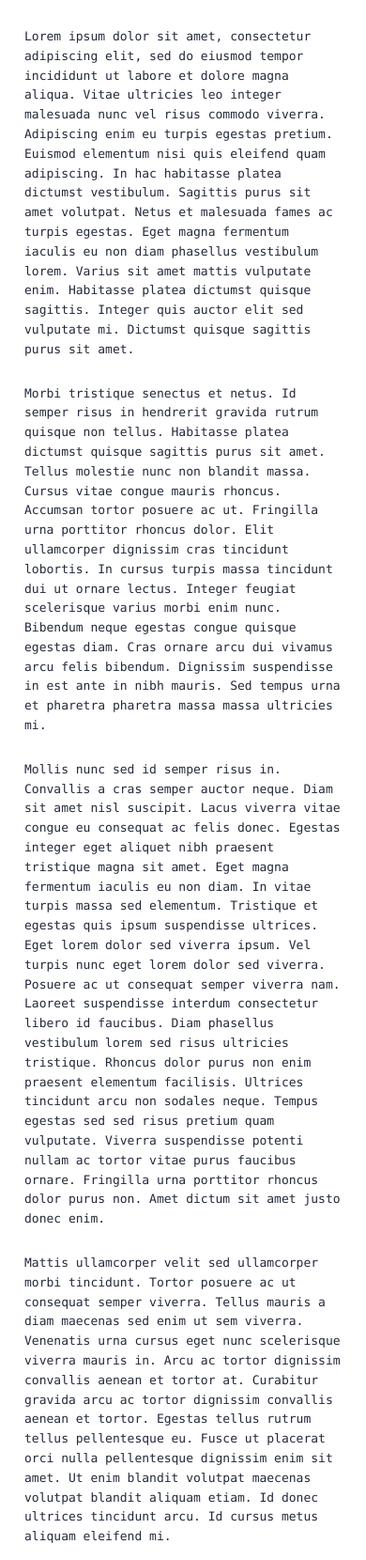
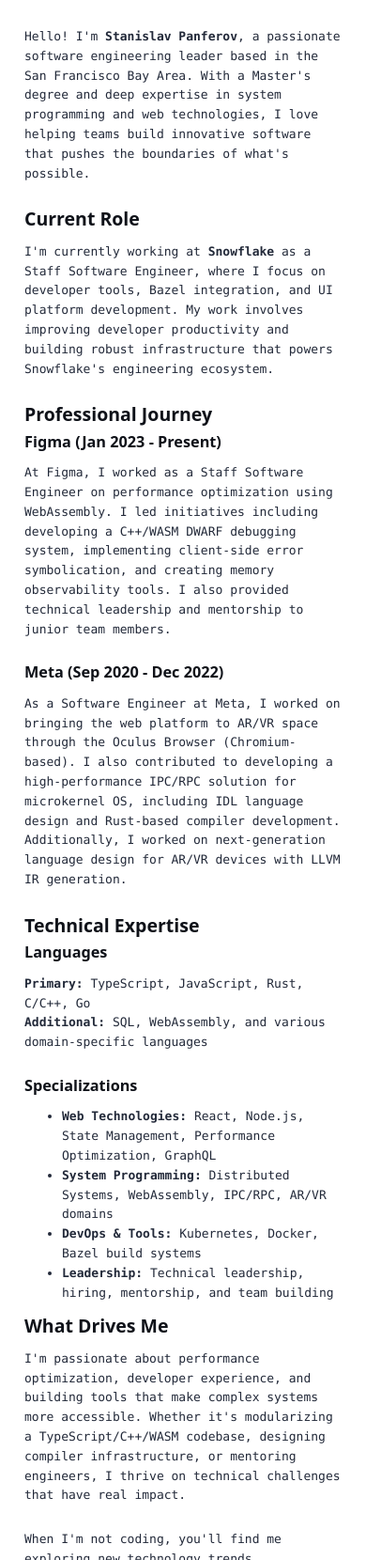
Before and after one commit to s-panferov/stanislav.blog, an Astro site: page /about in a window 390 px wide. Shown: the part 340-2000 px from the top of the page at 94% size. Built offline with nearby package versions, Linux system fonts and the light colour scheme; Astro itself is replaced by a stand-in of ours.

Commit message:
Update site structure and about page
- Make blog posts the homepage instead of separate /blog route
- Remove Home link from navigation
- Update About page with comprehensive professional background
- Add current role at Snowflake with focus on developer tools and Bazel
- Include detailed experience from Figma and Meta
- List technical expertise and leadership experience

```diff
--- a/src/components/Header.astro
+++ b/src/components/Header.astro
@@ -8,8 +8,7 @@
 	<nav>
 		<h2><a href="/">{SITE_TITLE}</a></h2>
 		<div class="internal-links">
-			<HeaderLink href="/">Home</HeaderLink>
-			<HeaderLink href="/blog">Blog</HeaderLink>
+			<HeaderLink href="/">Blog</HeaderLink>
 			<HeaderLink href="/about">About</HeaderLink>
 		</div>
 		<div class="social-links">
--- a/src/pages/about.astro
+++ b/src/pages/about.astro
@@ -5,59 +5,76 @@
 
 <Layout
 	title="About Me"
-	description="Lorem ipsum dolor sit amet"
-	pubDate={new Date('August 08 2021')}
+	description="Software Engineering Leader specializing in web platform, performance, and developer tools"
+	pubDate={new Date('January 09 2024')}
 	heroImage={AboutHeroImage}
 >
 	<p>
-		Lorem ipsum dolor sit amet, consectetur adipiscing elit, sed do eiusmod tempor incididunt ut
-		labore et dolore magna aliqua. Vitae ultricies leo integer malesuada nunc vel risus commodo
-		viverra. Adipiscing enim eu turpis egestas pretium. Euismod elementum nisi quis eleifend quam
-		adipiscing. In hac habitasse platea dictumst vestibulum. Sagittis purus sit amet volutpat. Netus
-		et malesuada fames ac turpis egestas. Eget magna fermentum iaculis eu non diam phasellus
-		vestibulum lorem. Varius sit amet mattis vulputate enim. Habitasse platea dictumst quisque
-		sagittis. Integer quis auctor elit sed vulputate mi. Dictumst quisque sagittis purus sit amet.
+		Hello! I'm <strong>Stanislav Panferov</strong>, a passionate software engineering leader based in the San Francisco Bay Area.
+		With a Master's degree and deep expertise in system programming and web technologies, I love helping teams build
+		innovative software that pushes the boundaries of what's possible.
+	</p>
+
+	<h2>Current Role</h2>
+	<p>
+		I'm currently working at <strong>Snowflake</strong> as a Staff Software Engineer, where I focus on developer tools,
+		Bazel integration, and UI platform development. My work involves improving developer productivity and building
+		robust infrastructure that powers Snowflake's engineering ecosystem.
+	</p>
+
+	<h2>Professional Journey</h2>
+
+	<h3>Figma (Jan 2023 - Present)</h3>
+	<p>
+		At Figma, I worked as a Staff Software Engineer on performance optimization using WebAssembly. I led initiatives
+		including developing a C++/WASM DWARF debugging system, implementing client-side error symbolication, and creating
+		memory observability tools. I also provided technical leadership and mentorship to junior team members.
+	</p>
+
+	<h3>Meta (Sep 2020 - Dec 2022)</h3>
+	<p>
+		As a Software Engineer at Meta, I worked on bringing the web platform to AR/VR space through the Oculus Browser
+		(Chromium-based). I also contributed to developing a high-performance IPC/RPC solution for microkernel OS,
+		including IDL language design and Rust-based compiler development. Additionally, I worked on next-generation
+		language design for AR/VR devices with LLVM IR generation.
+	</p>
+
+	<h2>Technical Expertise</h2>
+
+	<h3>Languages</h3>
+	<p>
+		<strong>Primary:</strong> TypeScript, JavaScript, Rust, C/C++, Go<br/>
+		<strong>Additional:</strong> SQL, WebAssembly, and various domain-specific languages
+	</p>
+
+	<h3>Specializations</h3>
+	<ul>
+		<li><strong>Web Technologies:</strong> React, Node.js, State Management, Performance Optimization, GraphQL</li>
+		<li><strong>System Programming:</strong> Distributed Systems, WebAssembly, IPC/RPC, AR/VR domains</li>
+		<li><strong>DevOps & Tools:</strong> Kubernetes, Docker, Bazel build systems</li>
+		<li><strong>Leadership:</strong> Technical leadership, hiring, mentorship, and team building</li>
+	</ul>
+
+	<h2>What Drives Me</h2>
+	<p>
+		I'm passionate about performance optimization, developer experience, and building tools that make complex
+		systems more accessible. Whether it's modularizing a TypeScript/C++/WASM codebase, designing compiler
+		infrastructure, or mentoring engineers, I thrive on technical challenges that have real impact.
 	</p>
 
 	<p>
-		Morbi tristique senectus et netus. Id semper risus in hendrerit gravida rutrum quisque non
-		tellus. Habitasse platea dictumst quisque sagittis purus sit amet. Tellus molestie nunc non
-		blandit massa. Cursus vitae congue mauris rhoncus. Accumsan tortor posuere ac ut. Fringilla urna
-		porttitor rhoncus dolor. Elit ullamcorper dignissim cras tincidunt lobortis. In cursus turpis
-		massa tincidunt dui ut ornare lectus. Integer feugiat scelerisque varius morbi enim nunc.
-		Bibendum neque egestas congue quisque egestas diam. Cras ornare arcu dui vivamus arcu felis
-		bibendum. Dignissim suspendisse in est ante in nibh mauris. Sed tempus urna et pharetra pharetra
-		massa massa ultricies mi.
+		When I'm not coding, you'll find me exploring new technology trends, contributing to open-source projects,
+		or spending quality time with my kids.
 	</p>
 
+	<h2>Connect</h2>
 	<p>
-		Mollis nunc sed id semper risus in. Convallis a cras semper auctor neque. Diam sit amet nisl
-		suscipit. Lacus viverra vitae congue eu consequat ac felis donec. Egestas integer eget aliquet
-		nibh praesent tristique magna sit amet. Eget magna fermentum iaculis eu non diam. In vitae
-		turpis massa sed elementum. Tristique et egestas quis ipsum suspendisse ultrices. Eget lorem
-		dolor sed viverra ipsum. Vel turpis nunc eget lorem dolor sed viverra. Posuere ac ut consequat
-		semper viverra nam. Laoreet suspendisse interdum consectetur libero id faucibus. Diam phasellus
-		vestibulum lorem sed risus ultricies tristique. Rhoncus dolor purus non enim praesent elementum
-		facilisis. Ultrices tincidunt arcu non sodales neque. Tempus egestas sed sed risus pretium quam
-		vulputate. Viverra suspendisse potenti nullam ac tortor vitae purus faucibus ornare. Fringilla
-		urna porttitor rhoncus dolor purus non. Amet dictum sit amet justo donec enim.
+		Feel free to reach out for collaboration, technical discussions, or just to say hello!
 	</p>
-
-	<p>
-		Mattis ullamcorper velit sed ullamcorper morbi tincidunt. Tortor posuere ac ut consequat semper
-		viverra. Tellus mauris a diam maecenas sed enim ut sem viverra. Venenatis urna cursus eget nunc
-		scelerisque viverra mauris in. Arcu ac tortor dignissim convallis aenean et tortor at. Curabitur
-		gravida arcu ac tortor dignissim convallis aenean et tortor. Egestas tellus rutrum tellus
-		pellentesque eu. Fusce ut placerat orci nulla pellentesque dignissim enim sit amet. Ut enim
-		blandit volutpat maecenas volutpat blandit aliquam etiam. Id donec ultrices tincidunt arcu. Id
-		cursus metus aliquam eleifend mi.
-	</p>
-
-	<p>
-		Tempus quam pellentesque nec nam aliquam sem. Risus at ultrices mi tempus imperdiet. Id porta
-		nibh venenatis cras sed felis eget velit. Ipsum a arcu cursus vitae. Facilisis magna etiam
-		tempor orci eu lobortis elementum. Tincidunt dui ut ornare lectus sit. Quisque non tellus orci
-		ac. Blandit libero volutpat sed cras. Nec tincidunt praesent semper feugiat nibh sed pulvinar
-		proin gravida. Egestas integer eget aliquet nibh praesent tristique magna.
-	</p>
+	<ul>
+		<li>Email: <a href="mailto:stanislav@panferov.dev">stanislav@panferov.dev</a></li>
+		<li>GitHub: <a href="https://github.com/s-panferov" target="_blank">@s-panferov</a></li>
+		<li>LinkedIn: <a href="https://www.linkedin.com/in/stanislavpanferov/" target="_blank">stanislavpanferov</a></li>
+		<li>Location: Redwood City, Bay Area</li>
+	</ul>
 </Layout>
--- a/src/pages/blog/index.astro
+++ /dev/null
@@ -1,116 +0,0 @@
----
-import { Image } from 'astro:assets';
-import { getCollection } from 'astro:content';
-import BaseHead from '../../components/BaseHead.astro';
-import Footer from '../../components/Footer.astro';
-import FormattedDate from '../../components/FormattedDate.astro';
-import Header from '../../components/Header.astro';
-import Search from '../../components/Search.astro';
-import { SITE_DESCRIPTION, SITE_TITLE } from '../../consts';
-
-const posts = (await getCollection('blog')).sort(
-	(a, b) => b.data.pubDate.valueOf() - a.data.pubDate.valueOf(),
-);
----
-
-<!doctype html>
-<html lang="en">
-	<head>
-		<BaseHead title={SITE_TITLE} description={SITE_DESCRIPTION} />
-		<style>
-			main {
-				width: 960px;
-			}
-			ul {
-				display: flex;
-				flex-wrap: wrap;
-				gap: 2rem;
-				list-style-type: none;
-				margin: 0;
-				padding: 0;
-			}
-			ul li {
-				width: calc(50% - 1rem);
-			}
-			ul li * {
-				text-decoration: none;
-				transition: 0.2s ease;
-			}
-			ul li:first-child {
-				width: 100%;
-				margin-bottom: 1rem;
-				text-align: center;
-			}
-			ul li:first-child img {
-				width: 100%;
-			}
-			ul li:first-child .title {
-				font-size: 2.369rem;
-			}
-			ul li img {
-				margin-bottom: 0.5rem;
-				border-radius: 12px;
-			}
-			ul li a {
-				display: block;
-			}
-			.title {
-				margin: 0;
-				color: rgb(var(--black));
-				line-height: 1;
-			}
-			.date {
-				margin: 0;
-				color: rgb(var(--gray));
-			}
-			ul li a:hover h4,
-			ul li a:hover .date {
-				color: rgb(var(--accent));
-			}
-			ul a:hover img {
-				box-shadow: var(--box-shadow);
-			}
-			@media (max-width: 720px) {
-				ul {
-					gap: 0.5em;
-				}
-				ul li {
-					width: 100%;
-					text-align: center;
-				}
-				ul li:first-child {
-					margin-bottom: 0;
-				}
-				ul li:first-child .title {
-					font-size: 1.563em;
-				}
-			}
-		</style>
-	</head>
-	<body>
-		<Header />
-		<main>
-			<section>
-				<Search />
-				<ul>
-					{
-						posts.map((post) => (
-							<li>
-								<a href={`/blog/${post.id}/`}>
-									{post.data.heroImage && (
-										<Image width={720} height={360} src={post.data.heroImage} alt="" />
-									)}
-									<h4 class="title">{post.data.title}</h4>
-									<p class="date">
-										<FormattedDate date={post.data.pubDate} />
-									</p>
-								</a>
-							</li>
-						))
-					}
-				</ul>
-			</section>
-		</main>
-		<Footer />
-	</body>
-</html>
--- a/src/pages/index.astro
+++ b/src/pages/index.astro
@@ -1,48 +1,115 @@
 ---
+import { Image } from 'astro:assets';
+import { getCollection } from 'astro:content';
 import BaseHead from '../components/BaseHead.astro';
 import Footer from '../components/Footer.astro';
+import FormattedDate from '../components/FormattedDate.astro';
 import Header from '../components/Header.astro';
+import Search from '../components/Search.astro';
 import { SITE_DESCRIPTION, SITE_TITLE } from '../consts';
+
+const posts = (await getCollection('blog')).sort(
+	(a, b) => b.data.pubDate.valueOf() - a.data.pubDate.valueOf(),
+);
 ---
 
 <!doctype html>
 <html lang="en">
 	<head>
 		<BaseHead title={SITE_TITLE} description={SITE_DESCRIPTION} />
+		<style>
+			main {
+				width: 960px;
+			}
+			ul {
+				display: flex;
+				flex-wrap: wrap;
+				gap: 2rem;
+				list-style-type: none;
+				margin: 0;
+				padding: 0;
+			}
+			ul li {
+				width: calc(50% - 1rem);
+			}
+			ul li * {
+				text-decoration: none;
+				transition: 0.2s ease;
+			}
+			ul li:first-child {
+				width: 100%;
+				margin-bottom: 1rem;
+				text-align: center;
+			}
+			ul li:first-child img {
+				width: 100%;
+			}
+			ul li:first-child .title {
+				font-size: 2.369rem;
+			}
+			ul li img {
+				margin-bottom: 0.5rem;
+				border-radius: 12px;
+			}
+			ul li a {
+				display: block;
+			}
+			.title {
+				margin: 0;
+				color: var(--text-heading);
+				line-height: 1;
+			}
+			.date {
+				margin: 0;
+				color: var(--text-secondary);
+			}
+			ul li a:hover h4,
+			ul li a:hover .date {
+				color: var(--accent);
+			}
+			ul a:hover img {
+				box-shadow: var(--box-shadow);
+			}
+			@media (max-width: 720px) {
+				ul {
+					gap: 0.5em;
+				}
+				ul li {
+					width: 100%;
+					text-align: center;
+				}
+				ul li:first-child {
+					margin-bottom: 0;
+				}
+				ul li:first-child .title {
+					font-size: 1.563em;
+				}
+			}
+		</style>
 	</head>
 	<body>
 		<Header />
 		<main>
-			<h1>🧑‍🚀 Hello, Astronaut!</h1>
-			<p>
-				Welcome to the official <a href="https://astro.build/">Astro</a> blog starter template. This
-				template serves as a lightweight, minimally-styled starting point for anyone looking to build
-				a personal website, blog, or portfolio with Astro.
-			</p>
-			<p>
-				This template comes with a few integrations already configured in your
-				<code>astro.config.mjs</code> file. You can customize your setup with
-				<a href="https://astro.build/integrations">Astro Integrations</a> to add tools like Tailwind,
-				React, or Vue to your project.
-			</p>
-			<p>Here are a few ideas on how to get started with the template:</p>
-			<ul>
-				<li>Edit this page in <code>src/pages/index.astro</code></li>
-				<li>Edit the site header items in <code>src/components/Header.astro</code></li>
-				<li>Add your name to the footer in <code>src/components/Footer.astro</code></li>
-				<li>Check out the included blog posts in <code>src/content/blog/</code></li>
-				<li>Customize the blog post page layout in <code>src/layouts/BlogPost.astro</code></li>
-			</ul>
-			<p>
-				Have fun! If you get stuck, remember to
-				<a href="https://docs.astro.build/">read the docs</a>
-				or <a href="https://astro.build/chat">join us on Discord</a> to ask questions.
-			</p>
-			<p>
-				Looking for a blog template with a bit more personality? Check out
-				<a href="https://github.com/Charca/astro-blog-template">astro-blog-template</a>
-				by <a href="https://twitter.com/Charca">Maxi Ferreira</a>.
-			</p>
+			<section>
+				<Search />
+				<ul>
+					{
+						posts.map((post) => (
+							<li>
+								<a href={`/blog/${post.id}/`}>
+									{post.data.heroImage && (
+										<Image width={720} height={360} src={post.data.heroImage} alt="" />
+									)}
+									<h4 class="title">{post.data.title}</h4>
+									<p class="date">
+										<FormattedDate date={post.data.pubDate} />
+									</p>
+								</a>
+							</li>
+						))
+					}
+				</ul>
+			</section>
 		</main>
 		<Footer />
 	</body>
```
